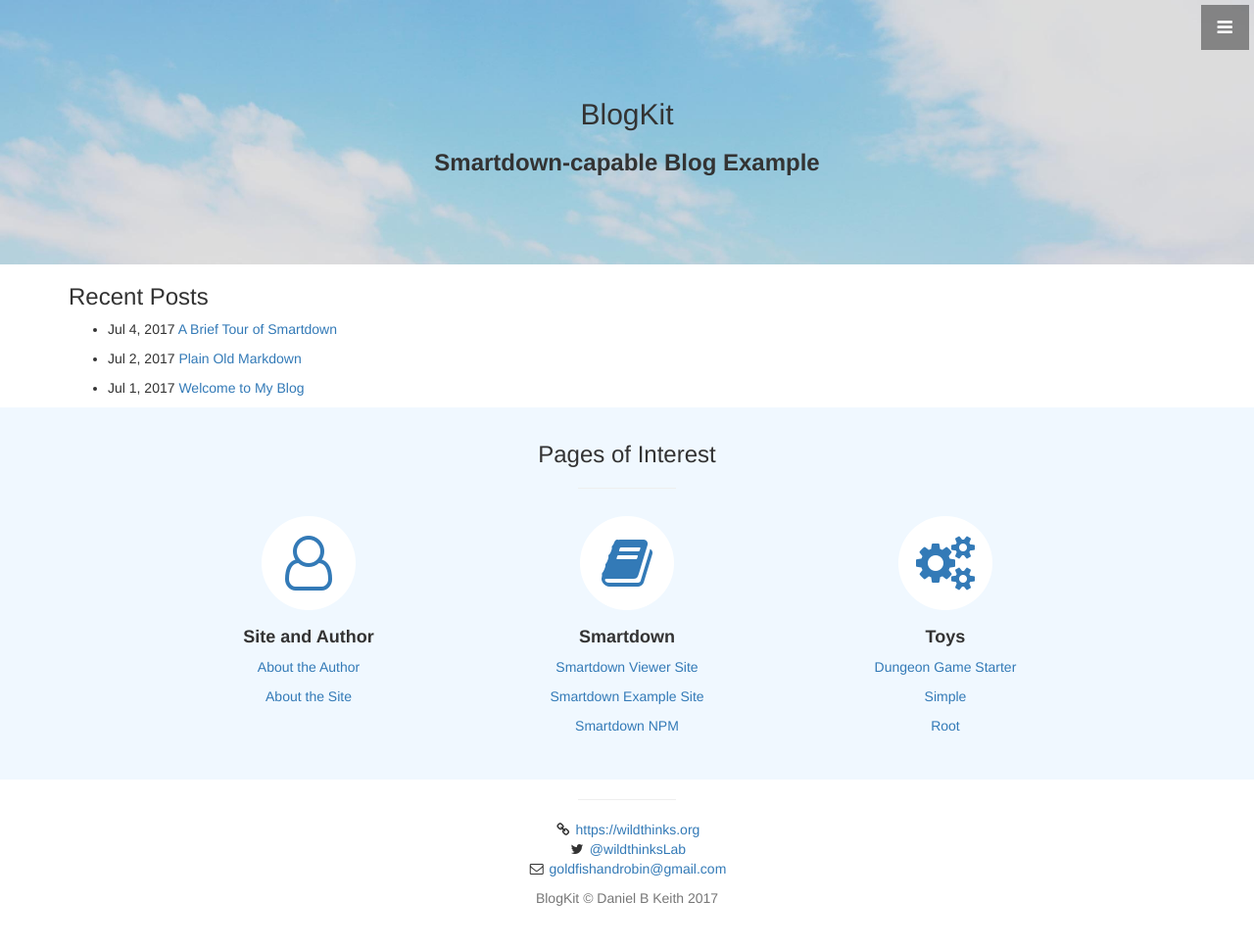
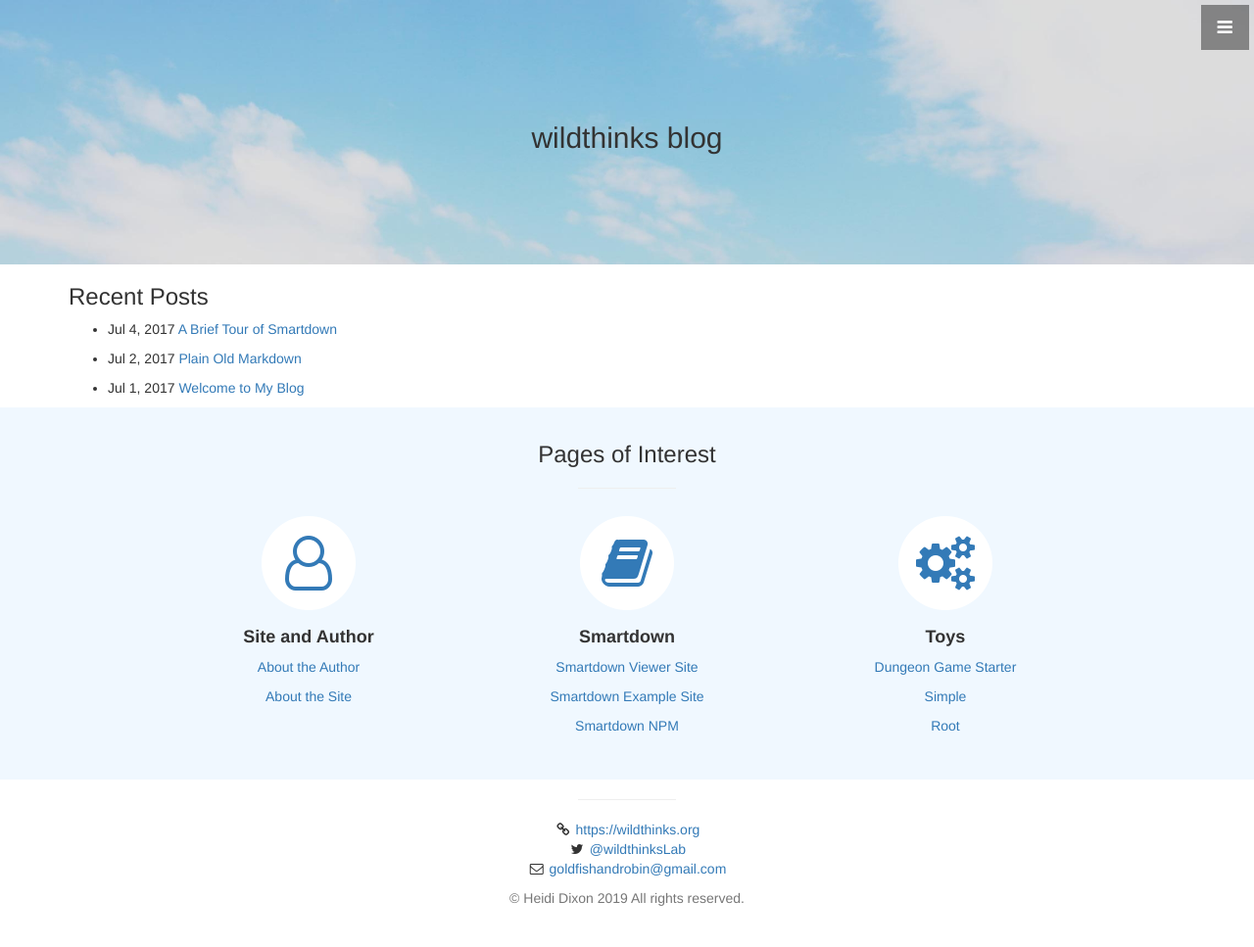
Before and after one commit to wildthinkslaboratory/SmartdownBlogStarter, a Jekyll site: the page built from index.html, in a window 1280 px wide. Shown: the whole page at 98% size. Built offline with Jekyll 4.4.1, drawn with Linux system fonts in a browser that asks for light colours.

Commit message:
changing a few more things to wildthinks version

```diff
--- a/_config.yml
+++ b/_config.yml
@@ -1,5 +1,5 @@
 ga: true
-title: BlogKit Example
+title: wildthinks blog
   # theme: jekyll-theme-architect
 markdown_ext: 'markdown,mkdown,mkdn,mkd'
 # permalink: pretty
--- a/_includes/footer.html
+++ b/_includes/footer.html
@@ -29,7 +29,7 @@
             </li>
           </ul>
           <p class="text-muted">
-            BlogKit &copy; Daniel B Keith 2017
+            &copy; Heidi Dixon 2019 All rights reserved.
           </p>
         </div>
       </div>
--- a/index.html
+++ b/index.html
@@ -5,8 +5,7 @@ type: home
 
 <header id="top" class="header">
   <div class="text-vertical-center">
-    <h2>BlogKit
-    <h3><b>Smartdown-capable Blog Example</b></h3>
+    <h2>wildthinks blog</h2>
   </div>
 </header>
 
```
